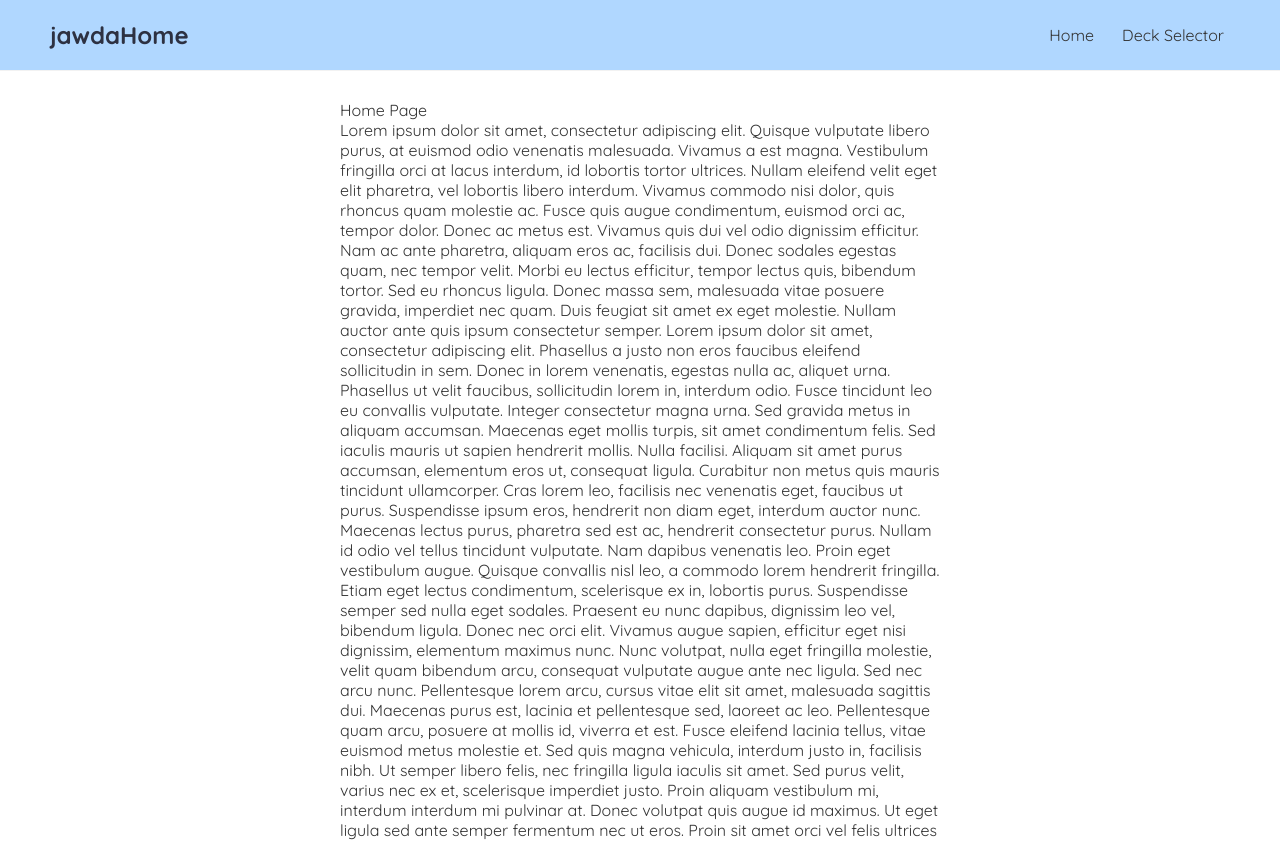
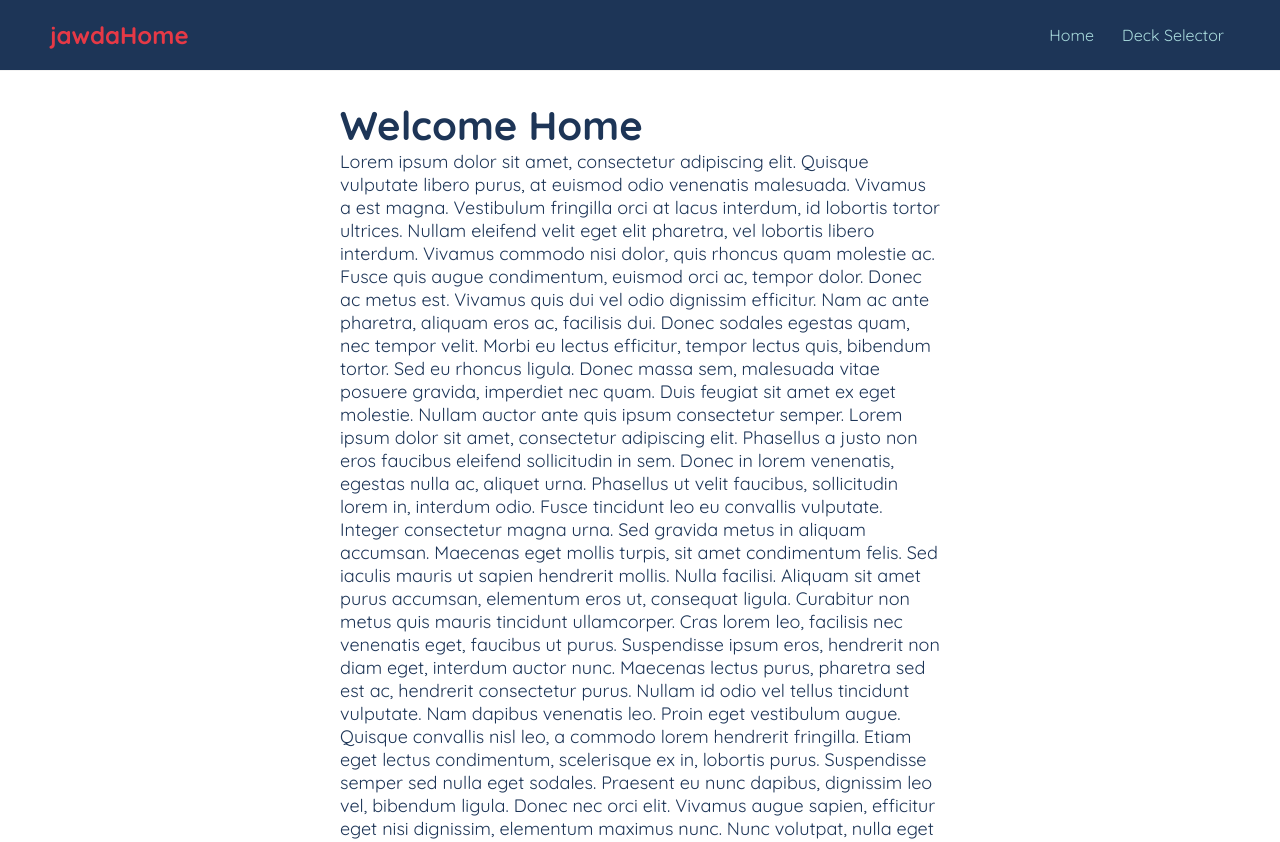
Before and after one commit to jawda/html_css_tuts, a React (Create React App) app in the folder wheel-of-decks/: page / in a window 1280 px wide. Shown: the top 842 px of the page. Built offline with nearby package versions, Linux system fonts and the light colour scheme.

Commit message:
feat: style changes

```diff
--- a/wheel-of-decks/src/App.css
+++ b/wheel-of-decks/src/App.css
@@ -4,7 +4,10 @@
 * {
   margin: 0;
   font-family: "Quicksand";
-  color: #333;
+  color: #F1FAEE;
+}
+.App {
+  color: #A8DADC;
 }
 .navbar {
   padding: 20px;
@@ -14,10 +17,10 @@
   margin: 0 50 auto;
   padding-left: 50px;
   border-bottom: 1px solid #f2f2f2;
-  background-color: #B0D7FF;
+  background-color: #1D3557;
 }
 .navbar h1 {
-  color: #2D3142;
+  color: #E63946;
 }
 .navbar .links {
   margin-left: auto;
@@ -27,9 +30,10 @@
   margin-left: 16px;
   text-decoration: none;
   padding: 6px;
+  color: #A8DADC;
 }
 .navbar a:hover {
-  color: #2D3142;
+  color: #F1FAEE;
   font-size: 1.5em;
   font-weight: bold;
 }
@@ -43,6 +47,14 @@
   max-width: 600px;
   margin: 40px auto;
   padding: 20px;
+}
+.home-text{
+  color: #1D3557;
+  font-size: 18px;
+}
+.title{
+  font-size: 40px;
+  color: #1D3557;
 }
 .sticky + .content {
   padding-top: 60px;
@@ -123,8 +135,8 @@ li:nth-child(12) {
 }
 
 .circle {
-  width: 40em;
-  height: 40em;
+  width: 30em;
+  height: 30em;
   border: 1px solid black;
   position: relative;
   padding: 0;
@@ -172,7 +184,7 @@ li {
 .spin-button {
   position: absolute;
   left: 45%;
-  width: 200px;
+  width: 160px;
   height: 80px;
   background-color: blue;
   border-radius: 30px;
@@ -181,6 +193,7 @@ li {
   outline: none;
   color: white;
   font-size: 50px;
+  font-family: "Quicksand";
   -webkit-text-stroke: 1px black;
   stroke: black;
   stroke-width: 1px;
--- a/wheel-of-decks/src/pages/home.js
+++ b/wheel-of-decks/src/pages/home.js
@@ -3,8 +3,8 @@ class Home extends React.Component{
     render() {
         return(
             <div>
-                Home Page
-                <p>Lorem ipsum dolor sit amet, consectetur adipiscing elit. Quisque vulputate libero purus, at euismod odio venenatis malesuada. Vivamus a est magna. Vestibulum fringilla orci at lacus interdum, id lobortis tortor ultrices. Nullam eleifend velit eget elit pharetra, vel lobortis libero interdum. Vivamus commodo nisi dolor, quis rhoncus quam molestie ac. Fusce quis augue condimentum, euismod orci ac, tempor dolor. Donec ac metus est. Vivamus quis dui vel odio dignissim efficitur. Nam ac ante pharetra, aliquam eros ac, facilisis dui. Donec sodales egestas quam, nec tempor velit. Morbi eu lectus efficitur, tempor lectus quis, bibendum tortor. Sed eu rhoncus ligula. Donec massa sem, malesuada vitae posuere gravida, imperdiet nec quam. Duis feugiat sit amet ex eget molestie. Nullam auctor ante quis ipsum consectetur semper.
+                <h1 class="title"> Welcome Home</h1>
+                <p class="home-text">Lorem ipsum dolor sit amet, consectetur adipiscing elit. Quisque vulputate libero purus, at euismod odio venenatis malesuada. Vivamus a est magna. Vestibulum fringilla orci at lacus interdum, id lobortis tortor ultrices. Nullam eleifend velit eget elit pharetra, vel lobortis libero interdum. Vivamus commodo nisi dolor, quis rhoncus quam molestie ac. Fusce quis augue condimentum, euismod orci ac, tempor dolor. Donec ac metus est. Vivamus quis dui vel odio dignissim efficitur. Nam ac ante pharetra, aliquam eros ac, facilisis dui. Donec sodales egestas quam, nec tempor velit. Morbi eu lectus efficitur, tempor lectus quis, bibendum tortor. Sed eu rhoncus ligula. Donec massa sem, malesuada vitae posuere gravida, imperdiet nec quam. Duis feugiat sit amet ex eget molestie. Nullam auctor ante quis ipsum consectetur semper.
 
 Lorem ipsum dolor sit amet, consectetur adipiscing elit. Phasellus a justo non eros faucibus eleifend sollicitudin in sem. Donec in lorem venenatis, egestas nulla ac, aliquet urna. Phasellus ut velit faucibus, sollicitudin lorem in, interdum odio. Fusce tincidunt leo eu convallis vulputate. Integer consectetur magna urna. Sed gravida metus in aliquam accumsan. Maecenas eget mollis turpis, sit amet condimentum felis. Sed iaculis mauris ut sapien hendrerit mollis. Nulla facilisi. Aliquam sit amet purus accumsan, elementum eros ut, consequat ligula. Curabitur non metus quis mauris tincidunt ullamcorper.
 
```
